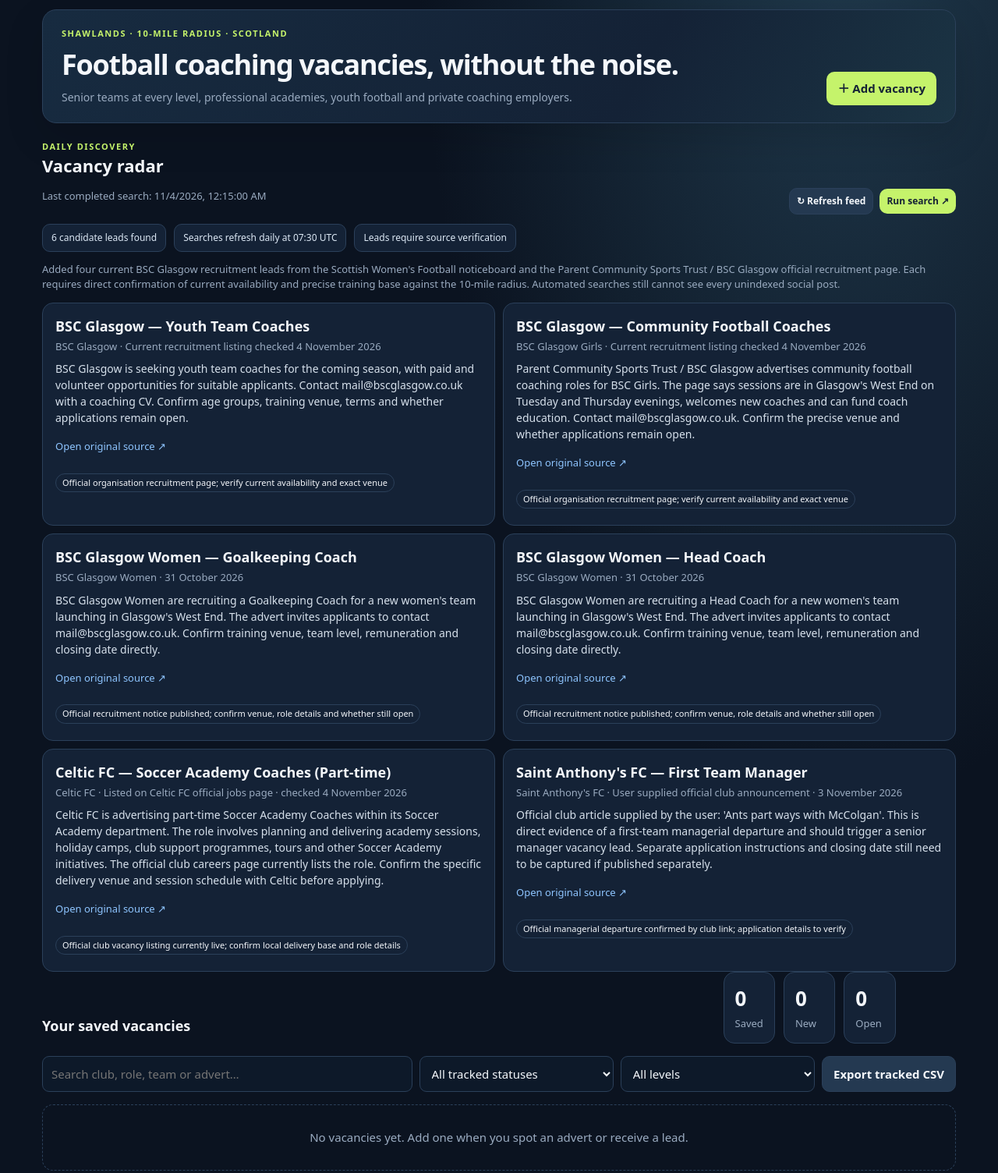
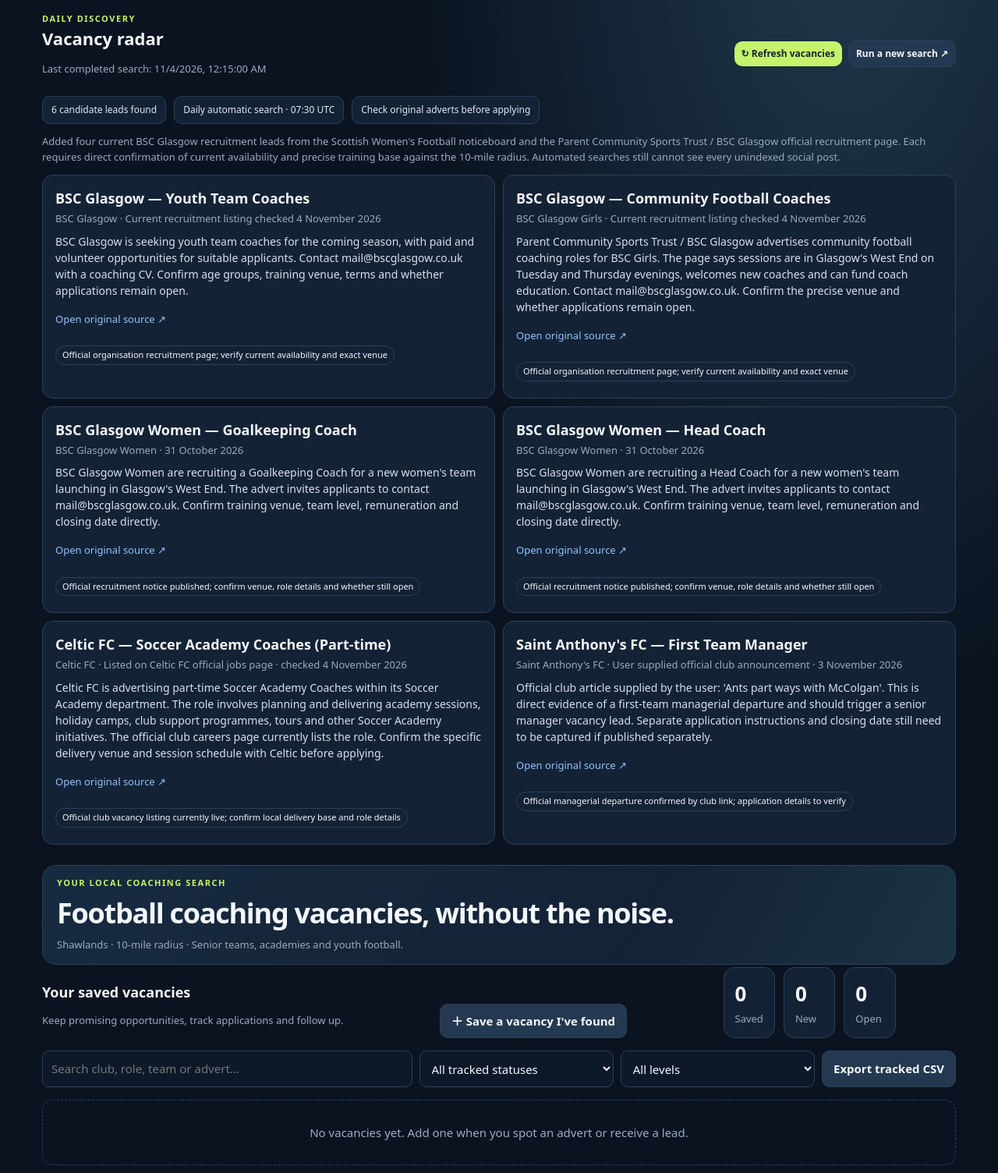
Before and after one commit to deefurkay/touchline-radar, a plain HTML site: page index.html in a window 1280 px wide. Shown: the part 120-1624 px from the top of the page at 78% size. Drawn offline with Linux system fonts and the light colour scheme.

Commit message:
Put discovered vacancies first and demote manual vacancy entry

```diff
--- a/index.html
+++ b/index.html
@@ -13,7 +13,7 @@ header{position:sticky;top:0;z-index:5;backdrop-filter:blur(14px)}
 .hero{padding:22px 24px;border:1px solid var(--line);border-radius:18px;background:linear-gradient(120deg,#172b40,#142236 65%,#1b3444);box-shadow:0 18px 50px #0002}
 .hero h2{letter-spacing:-.035em}.hero p{font-size:14px}
 .section-head{display:flex;justify-content:space-between;align-items:end;gap:12px;flex-wrap:wrap}
-.radar-section{margin-top:22px}.radar-section h2{font-size:22px;margin:0}
+.radar-section{margin-top:4px}.radar-section .section-head{align-items:center}.radar-section h2{font-size:25px}.radar-section h2{font-size:22px;margin:0}
 .feed-summary{display:flex;gap:10px;flex-wrap:wrap;margin:12px 0}
 .feed-pill{padding:8px 11px;border:1px solid var(--line);border-radius:10px;background:#142236;color:#dce8f5;font-size:12px}
 #clubDirectory{margin-top:28px}
@@ -29,7 +29,7 @@ header{position:sticky;top:0;z-index:5;backdrop-filter:blur(14px)}
 .toolbar{margin:14px 0}
 #discovered{grid-template-columns:repeat(2,minmax(0,1fr))}
 @media(max-width:760px){#discovered,.directory-grid{grid-template-columns:1fr}}
-.hero{display:flex;justify-content:space-between;align-items:end;gap:18px}.eyebrow{color:var(--lime);font-size:11px;font-weight:800;letter-spacing:.14em;text-transform:uppercase}.hero h2{font-size:clamp(25px,4vw,36px);margin:4px 0}.hero p{margin:0;color:var(--muted)}
+.hero{display:flex;justify-content:space-between;align-items:end;gap:18px}.compact-hero{margin-top:26px;padding:14px 18px;box-shadow:none}.compact-hero h2{font-size:20px}.compact-hero p{font-size:13px}.eyebrow{color:var(--lime);font-size:11px;font-weight:800;letter-spacing:.14em;text-transform:uppercase}.hero h2{font-size:clamp(25px,4vw,36px);margin:4px 0}.hero p{margin:0;color:var(--muted)}
 button{border:0;border-radius:10px;padding:10px 14px;background:var(--lime);color:#152235;font:inherit;font-weight:750;cursor:pointer}.secondary{background:#243951;border:1px solid var(--line);color:var(--text)}.danger{background:#492b32;color:#ffd8d2}
 .stats{display:grid;grid-template-columns:repeat(4,1fr);gap:11px;margin:20px 0}.stat,.card,.notice{background:var(--panel);border:1px solid var(--line);border-radius:14px}.stat{padding:14px}.stat b{font-size:26px;display:block}.stat span,.muted{font-size:13px;color:var(--muted)}
 .notice{padding:13px 15px;margin:15px 0;color:#d4e0ec;font-size:13px;line-height:1.5;background:#17283b}
@@ -43,18 +43,18 @@ footer{text-align:center;color:var(--muted);font-size:12px;padding:18px;border-t
 </style></head><body>
 <header><div class="brand"><div class="mark">T</div><div><h1>Touchline Radar</h1><p>Scottish football coaching opportunities · Shawlands, Glasgow</p></div></div></header>
 <main>
-<div class="hero"><div><div class="eyebrow">Shawlands · 10-mile radius · Scotland</div><h2>Football coaching vacancies, without the noise.</h2><p>Senior teams at every level, professional academies, youth football and private coaching employers.</p></div><button id="addBtn">＋ Add vacancy</button></div>
-<section class="radar-section">
- <div class="section-head"><div><div class="eyebrow">Daily discovery</div><h2>Vacancy radar</h2><p class="muted" id="feedUpdated">Loading latest search…</p></div><div class="actions"><button id="refreshFeedBtn" class="secondary">↻ Refresh feed</button><button id="runSearchBtn">Run search ↗</button></div></div>
- <div class="feed-summary"><span class="feed-pill" id="leadCount">Loading leads…</span><span class="feed-pill">Searches refresh daily at 07:30 UTC</span><span class="feed-pill">Leads require source verification</span></div>
+<section class="radar-section" id="vacancyRadar">
+ <div class="section-head"><div><div class="eyebrow">Daily discovery</div><h2>Vacancy radar</h2><p class="muted" id="feedUpdated">Loading latest search…</p></div><div class="actions"><button id="refreshFeedBtn">↻ Refresh vacancies</button><button id="runSearchBtn" class="secondary">Run a new search ↗</button></div></div>
+ <div class="feed-summary"><span class="feed-pill" id="leadCount">Loading leads…</span><span class="feed-pill">Daily automatic search · 07:30 UTC</span><span class="feed-pill">Check original adverts before applying</span></div>
  <p class="muted" id="feedCoverage">The feed currently contains candidate leads from public search results. It is not a complete view of social media.</p>
 
  <div class="list" id="discovered"><div class="empty">Loading candidate adverts…</div></div>
 </section>
-<section><div class="section-head"><h2>Your saved vacancies</h2><div class="stats" style="margin:0"><div class="stat"><b id="total">0</b><span>Saved</span></div><div class="stat"><b id="newCount">0</b><span>New</span></div><div class="stat"><b id="openCount">0</b><span>Open</span></div></div></div> <div class="toolbar"><input id="search" placeholder="Search club, role, team or advert…"><select id="statusFilter"><option value="all">All tracked statuses</option><option>New</option><option>Interested</option><option>Applied</option><option>Closed</option></select><select id="levelFilter"><option value="all">All levels</option><option>U18</option><option>U20</option><option>U21</option><option>Reserves</option><option>Development</option><option>Senior WOSFL</option></select><button class="secondary" id="exportBtn">Export tracked CSV</button></div><div class="list" id="vacancies"></div></section>
+<div class="hero compact-hero"><div><div class="eyebrow">Your local coaching search</div><h2>Football coaching vacancies, without the noise.</h2><p>Shawlands · 10-mile radius · Senior teams, academies and youth football.</p></div></div>
+<section><div class="section-head"><div><h2>Your saved vacancies</h2><p class="muted">Keep promising opportunities, track applications and follow up.</p></div><button id="addBtn" class="secondary">＋ Save a vacancy I've found</button><div class="stats" style="margin:0"><div class="stat"><b id="total">0</b><span>Saved</span></div><div class="stat"><b id="newCount">0</b><span>New</span></div><div class="stat"><b id="openCount">0</b><span>Open</span></div></div></div> <div class="toolbar"><input id="search" placeholder="Search club, role, team or advert…"><select id="statusFilter"><option value="all">All tracked statuses</option><option>New</option><option>Interested</option><option>Applied</option><option>Closed</option></select><select id="levelFilter"><option value="all">All levels</option><option>U18</option><option>U20</option><option>U21</option><option>Reserves</option><option>Development</option><option>Senior WOSFL</option></select><button class="secondary" id="exportBtn">Export tracked CSV</button></div><div class="list" id="vacancies"></div></section>
 <details id="clubDirectory"><summary class="directory-toggle"><span><b>Club & academy directory</b><br><small class="muted">Reference list, not the vacancy feed · <span id="clubCount">Loading clubs…</span></small></span><span>＋</span></summary><div class="directory-body"><p class="muted">Only confirmed details are labelled as such. Missing information is shown explicitly rather than guessed. Check the relevant team's actual base before treating it as inside the 10-mile radius.</p><div class="toolbar"><input id="clubSearch" placeholder="Find a club, academy or coaching employer…"><select id="clubTypeFilter"><option value="all">All organisation types</option><option value="professional">Professional academies</option><option value="grassroots">Grassroots clubs</option><option value="senior">Senior clubs</option><option value="private">Private academies</option></select></div><div class="directory-grid" id="clubWatchlist"><div class="empty">Loading club directory…</div></div></div></details>
 <section class="panel"><h2>Search coverage</h2><p><b>Area:</b> Shawlands, Glasgow. A team qualifies only when its actual home ground or regular training base is within 10 miles.</p><p><b>Teams:</b> Senior men's teams at every league level, professional academies, youth, U18, U20, U21, reserves and development squads.</p><p><b>Sources:</b> Club websites and publicly indexed Facebook, Instagram and X posts. Private or unindexed social content cannot currently be searched.</p></section>
-<section class="panel"><h2>Search criteria</h2><p><b>Area:</b> Club ground or regular training base within 10 miles of Shawlands, Glasgow.</p><p><b>Teams:</b> Senior men's teams at all league levels, plus U18, U20, U21, reserves and development squads.</p><p><b>Roles:</b> Manager, head coach, assistant manager, assistant coach and coach.</p><p><b>Discovery:</b> Daily club-by-club searches of publicly indexed Facebook, Instagram and X posts, club websites, league and association sites, LinkedIn and football job boards. Private, unindexed or restricted social posts are not accessible.</p></section>
+
 </main>
 <dialog id="editor"><form id="vacancyForm"><h2 id="formTitle">Add vacancy</h2><input type="hidden" id="editId"><div class="formgrid">
 <div class="field"><label for="club">Club</label><input id="club" required></div><div class="field"><label for="team">Team / level</label><select id="team"><option>U18</option><option>U20</option><option>U21</option><option>Reserves</option><option>Development</option><option>Senior WOSFL</option></select></div>
@@ -70,7 +70,7 @@ const esc=s=>String(s??'').replace(/[&<>"']/g,c=>({'&':'&amp;','<':'&lt;','>':'&
 function save(){localStorage.setItem(KEY,JSON.stringify(items));render()}
 function render(){const q=$('search').value.toLowerCase(),st=$('statusFilter').value,lv=$('levelFilter').value;const rows=items.filter(x=>(st==='all'||x.status===st)&&(lv==='all'||x.team===lv)&&[x.club,x.role,x.team,x.location,x.notes].join(' ').toLowerCase().includes(q));$('total').textContent=items.length;$('newCount').textContent=items.filter(x=>x.status==='New').length;$('openCount').textContent=items.filter(x=>x.status!=='Closed').length;
 $('vacancies').innerHTML=rows.length?rows.sort((a,b)=>(b.date||'').localeCompare(a.date||'')).map(x=>'<article class="card"><h3>'+esc(x.club)+' · '+esc(x.role)+'</h3><div class="meta">'+esc(x.team)+' · '+esc(x.location||'Location not recorded')+' · '+esc(x.distance)+' miles from Shawlands</div><span class="tag '+(x.status==='New'?'new':'')+'">'+esc(x.status)+'</span><span class="tag">Found '+esc(x.date||'date unknown')+'</span>'+(x.deadline?'<span class="tag">Deadline '+esc(x.deadline)+'</span>':'')+(x.notes?'<p class="desc">'+esc(x.notes)+'</p>':'')+(x.url?'<a class="source" href="'+esc(x.url)+'" target="_blank" rel="noopener">Original advert ↗</a>':'<span class="meta">No advert link recorded</span>')+'<div class="actions"><button class="secondary" onclick="editItem(\''+x.id+'\')">Edit</button><button class="secondary" onclick="cycleStatus(\''+x.id+'\')">Next status</button><button class="danger" onclick="deleteItem(\''+x.id+'\')">Delete</button></div></article>').join(''):'<div class="empty">No vacancies yet. Add one when you spot an advert or receive a lead.</div>'}
-function renderDiscovered(){const box=$('discovered');if(!box)return;if(!discovered.length){box.innerHTML='<div class="empty">No candidate adverts were found in the latest search. This does not mean there are no vacancies: many clubs publish only on social media, which search engines do not fully index.</div>';return;}box.innerHTML=discovered.map(x=>'<article class="card"><h3>'+esc(x.title)+'</h3><div class="meta">'+esc(x.club||x.source||'Club not identified')+' · '+esc(x.published||'Date unavailable')+'</div><p class="desc">'+esc(x.snippet||'No preview available')+'</p><div class="actions"><a class="source" href="'+esc(x.url)+'" target="_blank" rel="noopener">Open original source ↗</a><span class="tag">'+esc(x.verification_status||'Unverified lead')+'</span></div></article>').join('')}
+function renderDiscovered(){const box=$('discovered');if(!box)return;if(!discovered.length){box.innerHTML='<div class="empty">No new leads were found in the latest completed search. This does not mean there are no vacancies: some clubs publish only on social media.</div>';return;}box.innerHTML=discovered.map(x=>'<article class="card"><h3>'+esc(x.title)+'</h3><div class="meta">'+esc(x.club||x.source||'Club not identified')+' · '+esc(x.published||'Date unavailable')+'</div><p class="desc">'+esc(x.snippet||'No preview available')+'</p><div class="actions"><a class="source" href="'+esc(x.url)+'" target="_blank" rel="noopener">Open original source ↗</a><span class="tag">'+esc(x.verification_status||'Unverified lead')+'</span></div></article>').join('')}
 async function loadDiscovery(){try{const r=await fetch('./vacancies-feed.json?'+Date.now(),{cache:'no-store'});if(!r.ok)throw new Error('Feed not available');const data=await r.json();discovered=data.items||[];$('feedUpdated').textContent=data.generated_at?'Last completed search: '+new Date(data.generated_at).toLocaleString():'Daily search has not run yet.';$('leadCount').textContent=discovered.length+' candidate lead'+(discovered.length===1?'':'s')+' found';$('feedCoverage').textContent=data.coverage_note||'Publicly indexed results only. Social feeds are not comprehensively indexed.';renderDiscovered()}catch(e){$('feedUpdated').textContent='Daily discovery feed is not available yet.';$('leadCount').textContent='Feed unavailable';renderDiscovered()}}
 function showForm(x){$('vacancyForm').reset();$('editId').value=x?.id||'';$('formTitle').textContent=x?'Edit vacancy':'Add vacancy';if(x)for(const k of ['club','team','role','distance','location','date','status','deadline','url','notes'])$(k).value=x[k]??'';$('editor').showModal()}
 window.editItem=id=>showForm(items.find(x=>x.id===id));window.deleteItem=id=>{if(confirm('Delete this vacancy?')){items=items.filter(x=>x.id!==id);save()}};window.cycleStatus=id=>{const order=['New','Interested','Applied','Closed'];items=items.map(x=>x.id===id?{...x,status:order[(order.indexOf(x.status)+1)%order.length]}:x);save()};
@@ -99,6 +99,6 @@ async function loadClubs(){
  try{const res=await fetch('./clubs.json?'+Date.now(),{cache:'no-store'});if(!res.ok)throw new Error('Club list unavailable');const data=await res.json();clubRecords=data.clubs||[];renderClubs();}
  catch(e){box.innerHTML='<div class="empty">Could not load club directory.</div>'}
 }
-$('refreshFeedBtn').onclick=()=>loadDiscovery();$('runSearchBtn').onclick=()=>window.open('https://github.com/deefurkay/touchline-radar/actions/workflows/daily-vacancy-discovery.yml','_blank','noopener');
+$('refreshFeedBtn').onclick=async()=>{const b=$('refreshFeedBtn');b.disabled=true;b.textContent='↻ Checking…';await loadDiscovery();b.disabled=false;b.textContent='↻ Refresh vacancies'};$('runSearchBtn').onclick=()=>window.open('https://github.com/deefurkay/touchline-radar/actions/workflows/daily-vacancy-discovery.yml','_blank','noopener');
 if('serviceWorker'in navigator)addEventListener('load',()=>navigator.serviceWorker.register('./sw.js').catch(()=>{}));render();loadDiscovery();loadClubs();
 </script></body></html>
```
